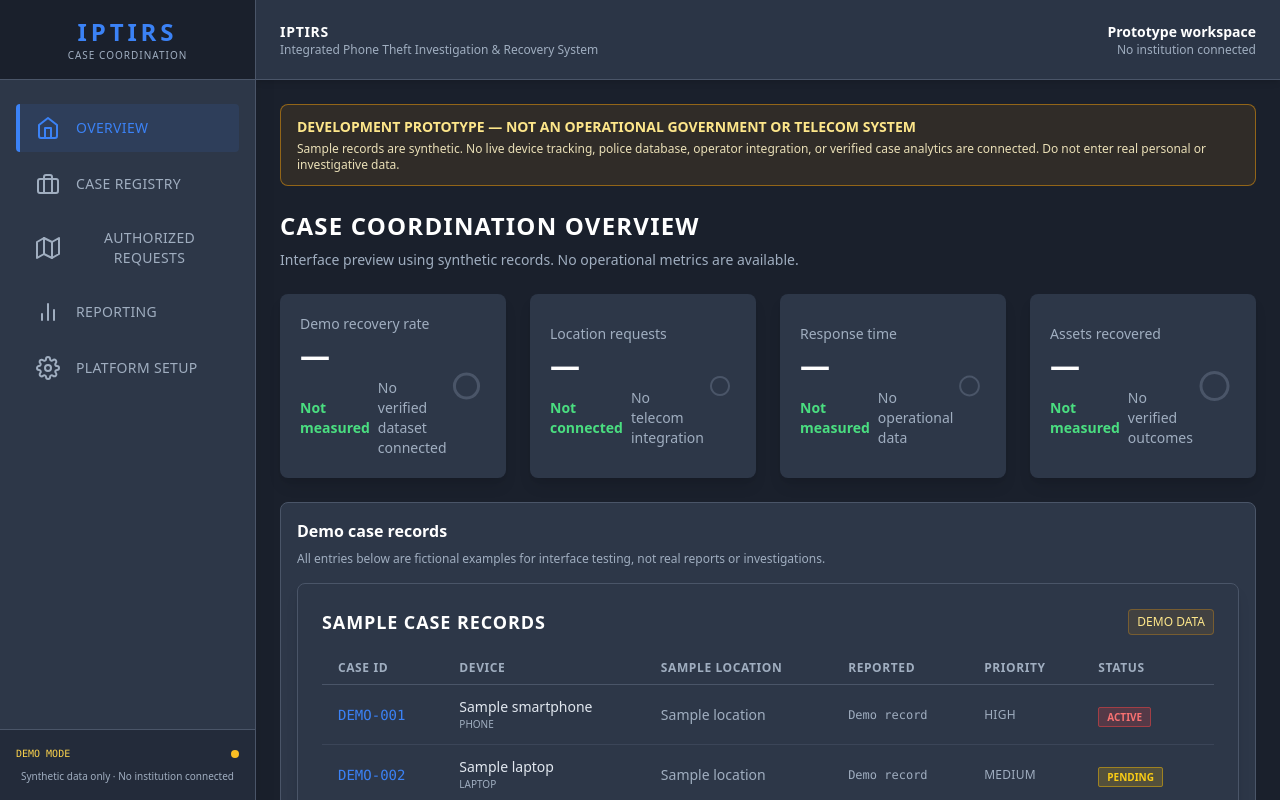
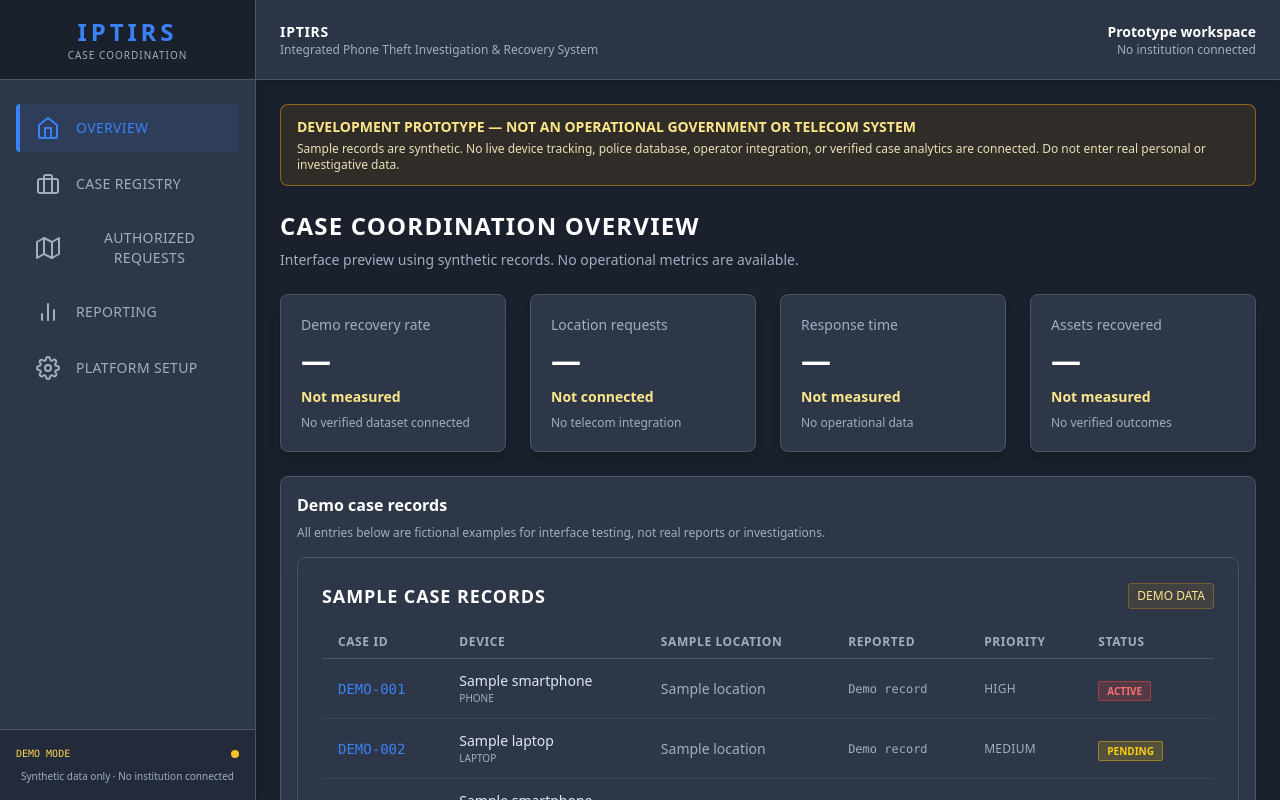
Before and after one commit to yobi369/Integrated-Phone-Theft-Investigation-Recovery-System-IPTIRS-, a React (Vite) app: page / in a window 1280 px wide. Built offline with nearby package versions, Linux system fonts and the light colour scheme.

Commit message:
Remove misleading radial metrics from synthetic KPI cards

```diff
--- a/components/KpiCard.tsx
+++ b/components/KpiCard.tsx
@@ -1,57 +1,17 @@
-
 import React from 'react';
 import { Kpi } from '../types';
-import { ResponsiveContainer, RadialBarChart, RadialBar, PolarAngleAxis } from 'recharts';
 
 interface KpiCardProps {
   kpi: Kpi;
 }
 
-const KpiCard: React.FC<KpiCardProps> = ({ kpi }) => {
-  const isIncrease = kpi.changeType === 'increase';
-  const changeColor = isIncrease ? 'text-green-400' : 'text-red-400';
-  const data = [{ name: kpi.title, value: kpi.target, fill: '#3b82f6' }];
-
-  const isTargetInverted = kpi.title.includes('Resolution'); // lower is better
-  const displayedTarget = isTargetInverted ? (100 - kpi.target) : kpi.target;
-  const dataInverted = [{ name: kpi.title, value: displayedTarget, fill: '#3b82f6' }];
-
-
-  return (
-    <div className="bg-brand-secondary p-5 rounded-lg shadow-lg flex justify-between items-center transform hover:scale-105 transition-transform duration-300">
-      <div className="flex-1">
-        <p className="text-brand-text-secondary text-sm font-medium">{kpi.title}</p>
-        <p className="text-3xl font-bold text-white my-1">{kpi.value}</p>
-        <div className="flex items-center text-sm">
-          <span className={`${changeColor} font-semibold`}>{kpi.change}</span>
-          <span className="text-brand-text-secondary ml-2">{kpi.description}</span>
-        </div>
-      </div>
-      <div className="w-20 h-20">
-        <ResponsiveContainer width="100%" height="100%">
-          <RadialBarChart
-            innerRadius="70%"
-            outerRadius="100%"
-            data={isTargetInverted ? dataInverted : data}
-            startAngle={90}
-            endAngle={-270}
-          >
-            <PolarAngleAxis
-              type="number"
-              domain={[0, 100]}
-              angleAxisId={0}
-              tick={false}
-            />
-            <RadialBar
-              background={{ fill: '#4a5568' }}
-              dataKey="value"
-              cornerRadius={10}
-            />
-          </RadialBarChart>
-        </ResponsiveContainer>
-      </div>
-    </div>
-  );
-};
+const KpiCard: React.FC<KpiCardProps> = ({ kpi }) => (
+  <section className="bg-brand-secondary p-5 rounded-lg shadow-lg border border-brand-light min-w-0">
+    <p className="text-brand-text-secondary text-sm font-medium">{kpi.title}</p>
+    <p className="text-3xl font-bold text-white my-2">{kpi.value}</p>
+    <p className="text-sm font-semibold text-amber-200">{kpi.change}</p>
+    <p className="text-xs text-brand-text-secondary mt-2">{kpi.description}</p>
+  </section>
+);
 
 export default KpiCard;
```
